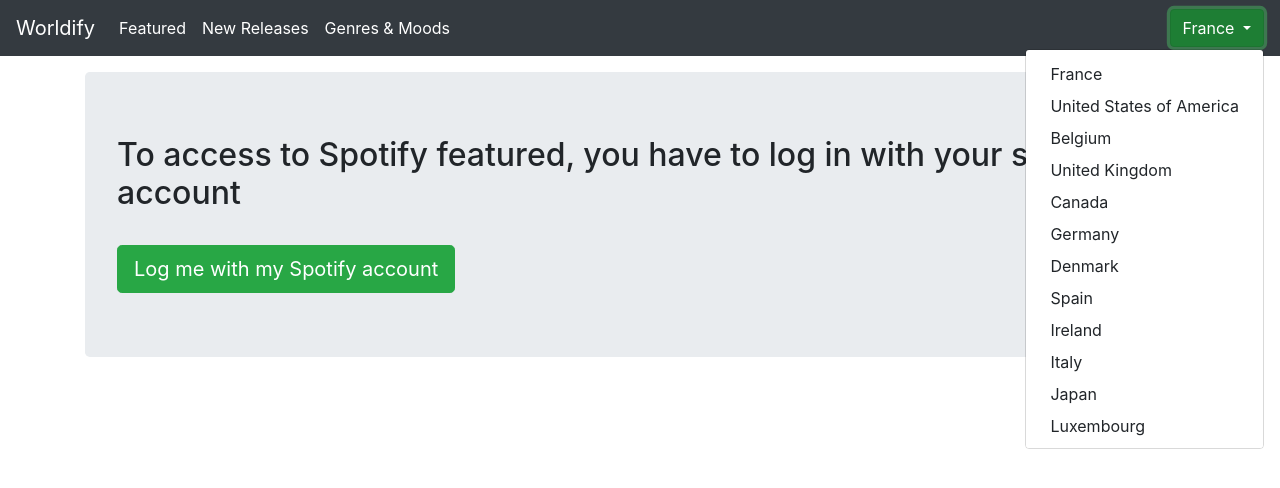
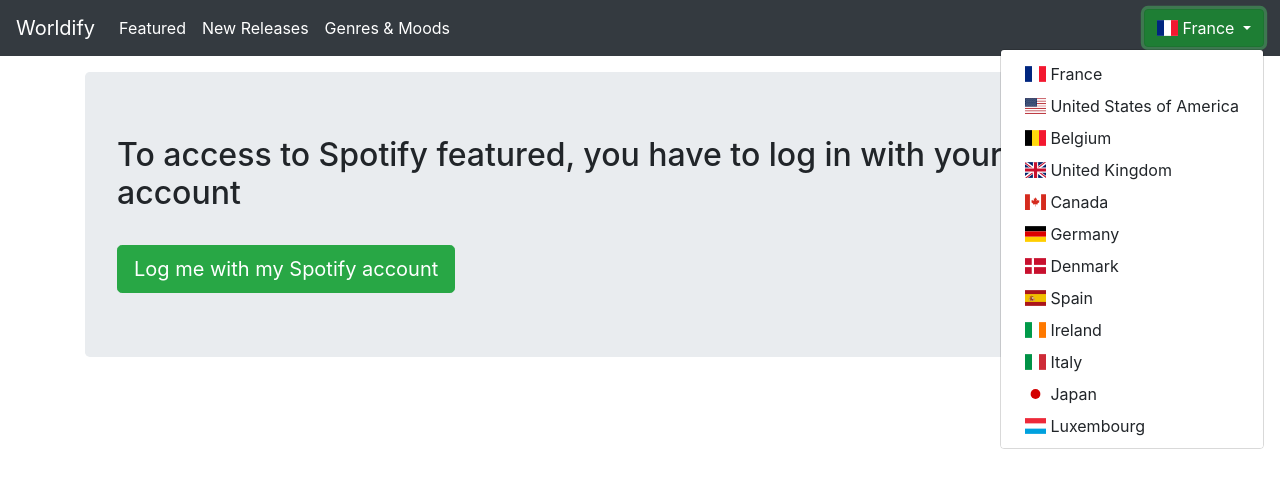
Before and after one commit to arnaud512/worldify, an Angular app: page /login in a window 1280 px wide. Both pictures are taken after a click on the button "France". Shown: the top 488 px of the page. Built offline with nearby package versions, Linux system fonts and the light colour scheme.

Commit message:
add country flag (#16)

```diff
--- a/angular.json
+++ b/angular.json
@@ -26,6 +26,7 @@
             "styles": [
               "./node_modules/bootstrap/dist/css/bootstrap.min.css",
               "./node_modules/ngx-bootstrap/datepicker/bs-datepicker.css",
+              "./node_modules/flag-icon-css/css/flag-icon.min.css",
               "src/styles.css"
             ],
             "scripts": []
--- a/package.json
+++ b/package.json
@@ -21,6 +21,7 @@
     "@angular/platform-browser-dynamic": "~10.1.4",
     "@angular/router": "~10.1.4",
     "bootstrap": "4.3.1",
+    "flag-icon-css": "^3.5.0",
     "ngx-bootstrap": "^6.1.0",
     "rxjs": "~6.6.0",
     "tslib": "^2.0.0",
--- a/src/app/app.component.html
+++ b/src/app/app.component.html
@@ -20,18 +20,22 @@
     </ul>
     <div id="dropdownMenuDesk" [hidden]="isCollapsed == false" class="btn-group my-2 my-lg-0" dropdown>
       <button id="button-basic" dropdownToggle type="button" class="btn btn-success dropdown-toggle"
-              aria-controls="dropdown-basic"> {{ selected.name }} <span class="caret"></span>
+              aria-controls="dropdown-basic"> <span class="flag-icon flag-icon-{{selected.code.toLowerCase()}}"></span> {{ selected.name }} <span class="caret"></span>
       </button>
       <ul id="dropdown-basic" *dropdownMenu class="dropdown-menu dropdown-menu-right scrollable-menu" role="menu" aria-labelledby="button-basic">
-        <li role="menuitem" *ngFor="let country of countryList" (click)="select(country)"><a class="dropdown-item">{{country.name}}</a></li>
+        <li role="menuitem" *ngFor="let country of countryList" (click)="select(country)">
+          <a class="dropdown-item"><span class="flag-icon flag-icon-{{country.code.toLowerCase()}}"></span> {{country.name}}</a>
+        </li>
       </ul>
     </div>
     <div id="dropdownMenuMobile" [hidden]="isCollapsed == true" class="btn-group my-2 my-lg-0" dropdown>
       <button id="button-basic-mobile" dropdownToggle type="button" class="btn btn-success dropdown-toggle"
-              aria-controls="dropdown-basic-mobile"> {{ selected.name }} <span class="caret"></span>
+              aria-controls="dropdown-basic-mobile"> <span class="flag-icon flag-icon-{{selected.code.toLowerCase()}}"></span> {{ selected.name }} <span class="caret"></span>
       </button>
       <ul id="dropdown-basic-mobile" *dropdownMenu class="dropdown-menu scrollable-menu" role="menu" aria-labelledby="button-basic-mobile">
-        <li role="menuitem" *ngFor="let country of countryList" (click)="select(country)"><a class="dropdown-item">{{country.name}}</a></li>
+        <li role="menuitem" *ngFor="let country of countryList" (click)="select(country)">
+          <a class="dropdown-item"><span class="flag-icon flag-icon-{{country.code.toLowerCase()}}"></span> {{country.name}}</a>
+        </li>
       </ul>
     </div>
   </div>
```
Also changed, not shown: 1 other file (tests, documents, lock files or other folders).
